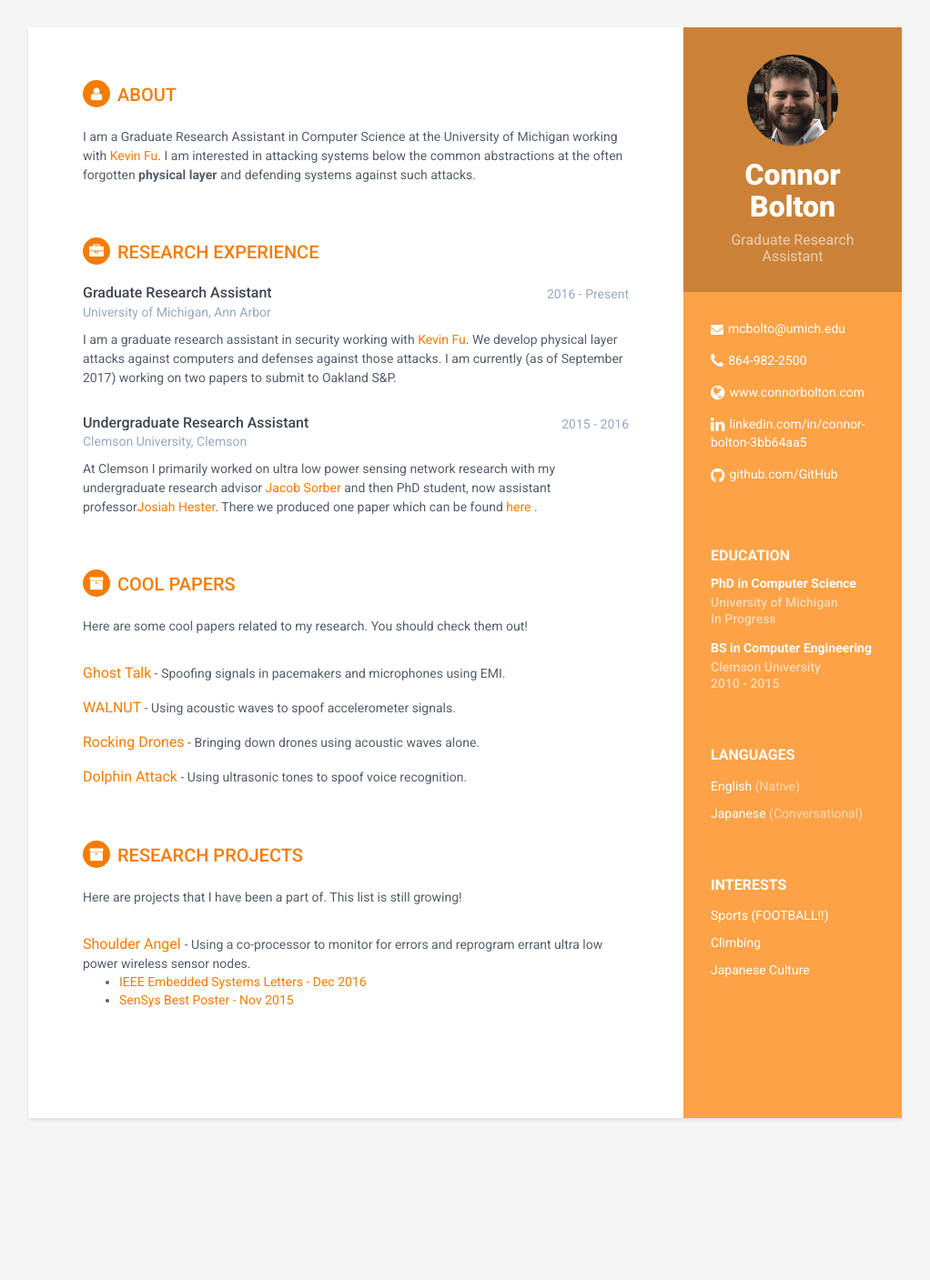
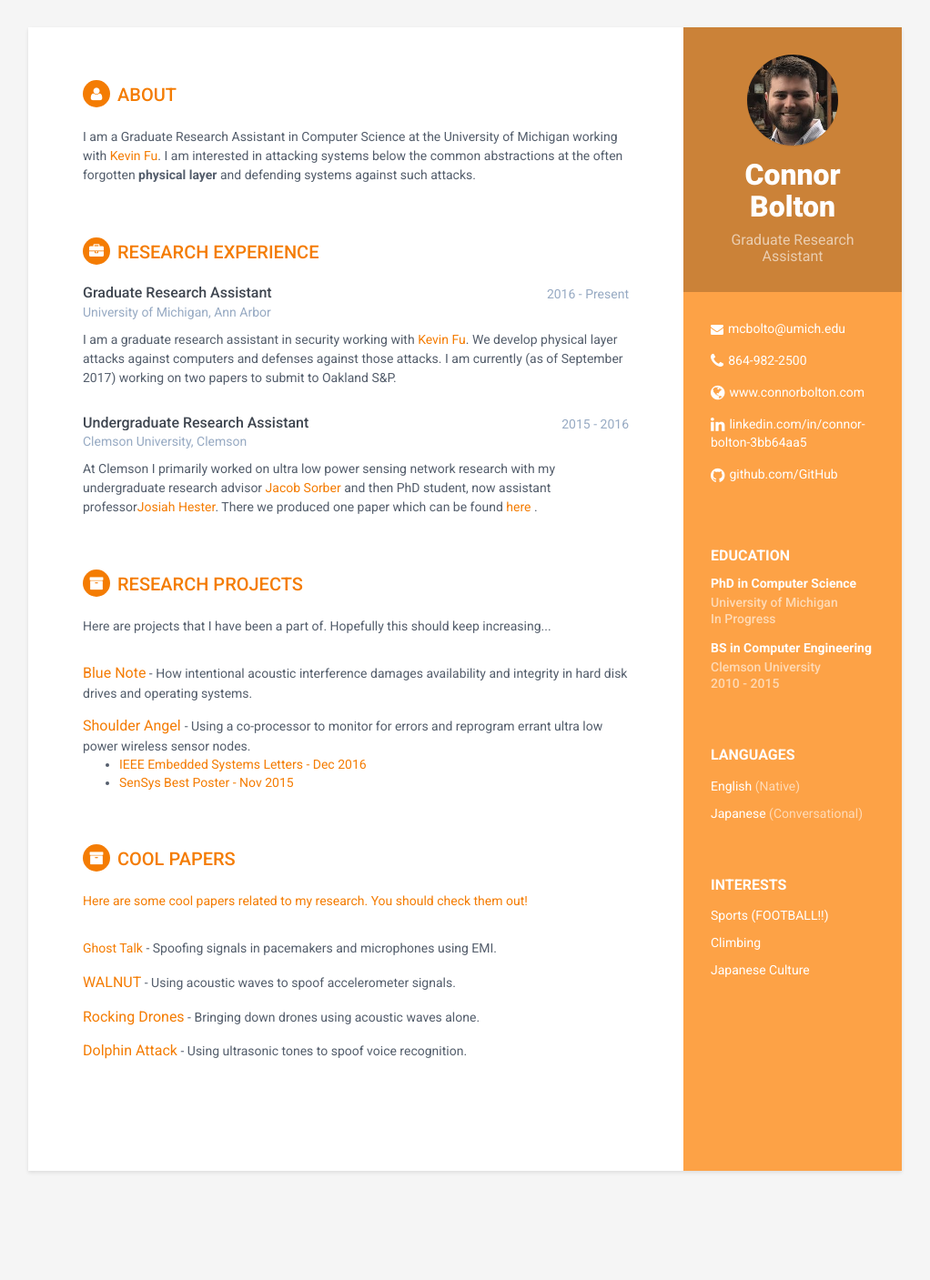
Before and after one commit to mcbolto/mcbolto.github.com, a Jekyll site: the page built from index.html, in a window 1280 px wide. Shown: the whole page at 91% size, without its empty margins (129-1151 px from the left). Built offline with Jekyll 4.4.1, drawn with Linux system fonts in a browser that asks for light colours; before the commit the page ends 1349 px from its top, so only the background shows below that.

Commit message:
Added Blue Note and swapped order of sections

```diff
--- a/_includes/my_papers.html
+++ b/_includes/my_papers.html
@@ -1,9 +1,18 @@
 <section class="section projects-section">
     <h2 class="section-title"><i class="fa fa-archive"></i>Research Projects</h2>
     <div class="intro">
-        <p>Here are projects that I have been a part of. This list is
-        still growing!</p>
+        <p>Here are projects that I have been a part of. Hopefully this should
+        keep increasing...</p>
     </div><!--//intro-->
+    <div class="item">
+        <span class="project-title"><a
+              href="https://www.computer.org/csdl/proceedings/sp/2018/4353/00/435301a821.pdf">Blue
+              Note</a></span>
+        -
+        <span class="project-tagline">How intentional acoustic interference
+            damages availability and integrity in hard disk drives and
+            operating systems. </span>
+    </div>
     <div class="item">
         <span class="project-title"><a
                 href="http://ieeexplore.ieee.org/abstract/document/7572015/">Shoulder Angel </a></span>
--- a/index.html
+++ b/index.html
@@ -7,6 +7,6 @@
 
 {% include experience.html %}
 
+{% include my_papers.html %}
+
 {% include cool_papers.html %}
-
-{% include my_papers.html %}
```
